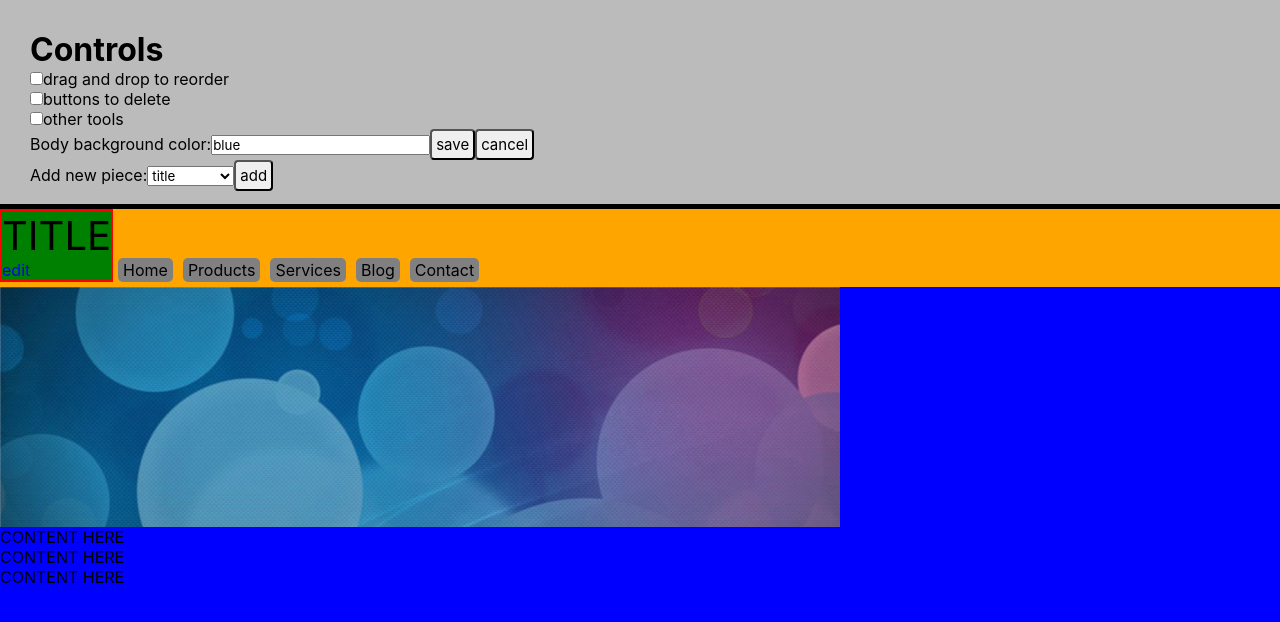
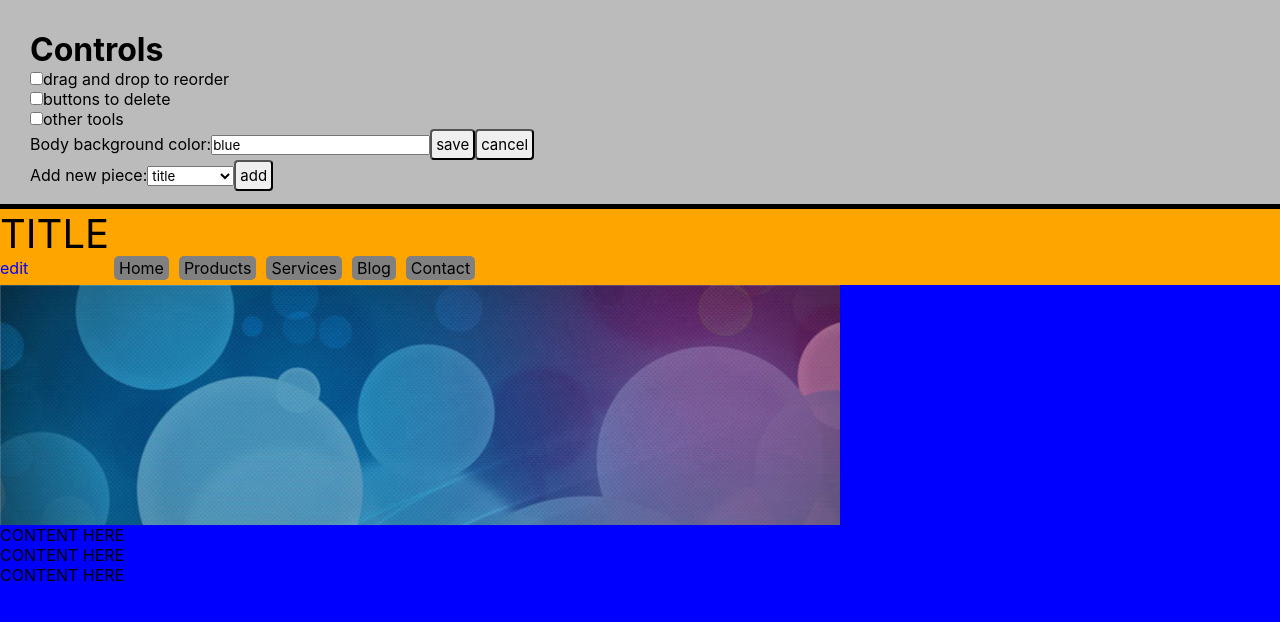
Before and after one commit to bananno/designer, a React (Create React App) app: page / in a window 1280 px wide. Shown: the top 622 px of the page. Built offline with nearby package versions, Linux system fonts and the light colour scheme.

Commit message:
Remove temporary style from title piece

```diff
--- a/public/stylesheets/pieces.css
+++ b/public/stylesheets/pieces.css
@@ -48,8 +48,6 @@
 
 .piece.title {
   display: inline-block;
-  border: 2px solid red;
-  background-color: green;
 }
 
 .piece.title input {
```
